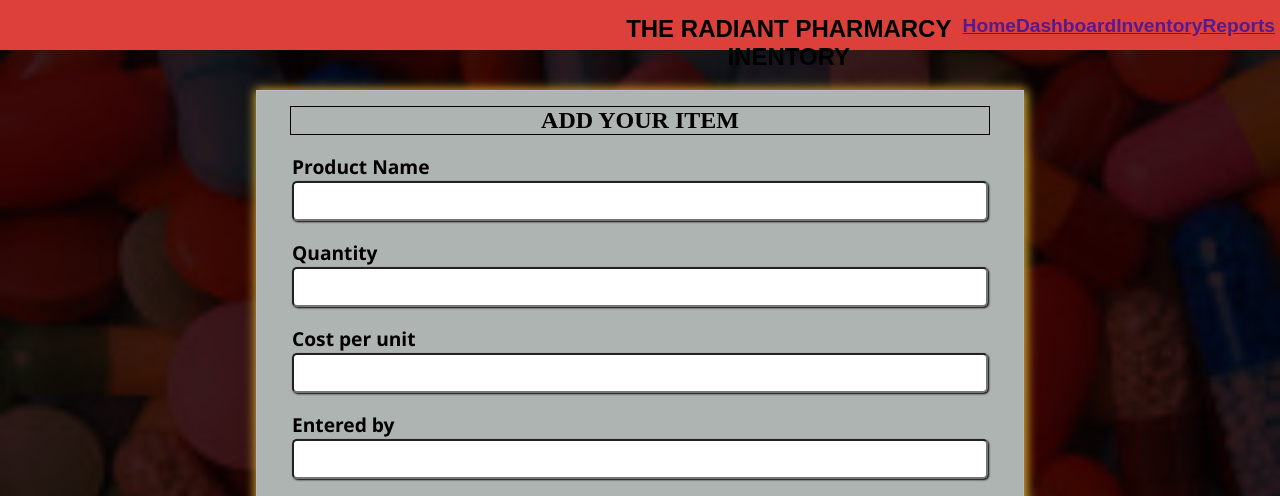
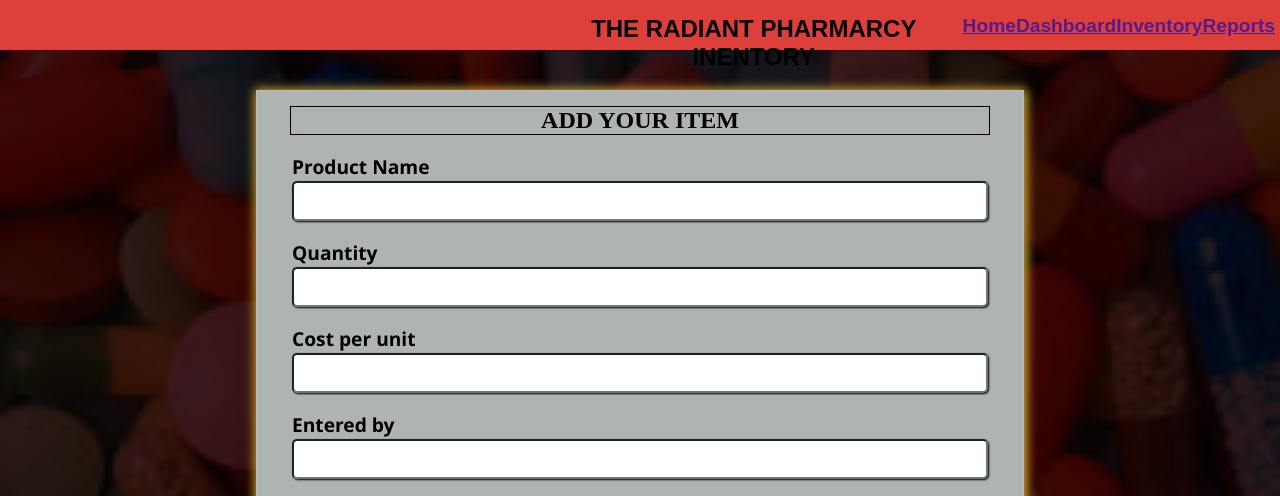
Before and after one commit to TheEldaps/TFEB-Project, a plain HTML site: page index.html in a window 1280 px wide. Shown: the top 496 px of the page. Drawn offline with Linux system fonts and the light colour scheme.

```diff
--- a/styles/styles.css
+++ b/styles/styles.css
@@ -43,7 +43,7 @@
 
 .header-title {
     font-size: 1.5rem;
-    margin-left: 610px;
+    margin-left: 540px;
 
 }
 
```
